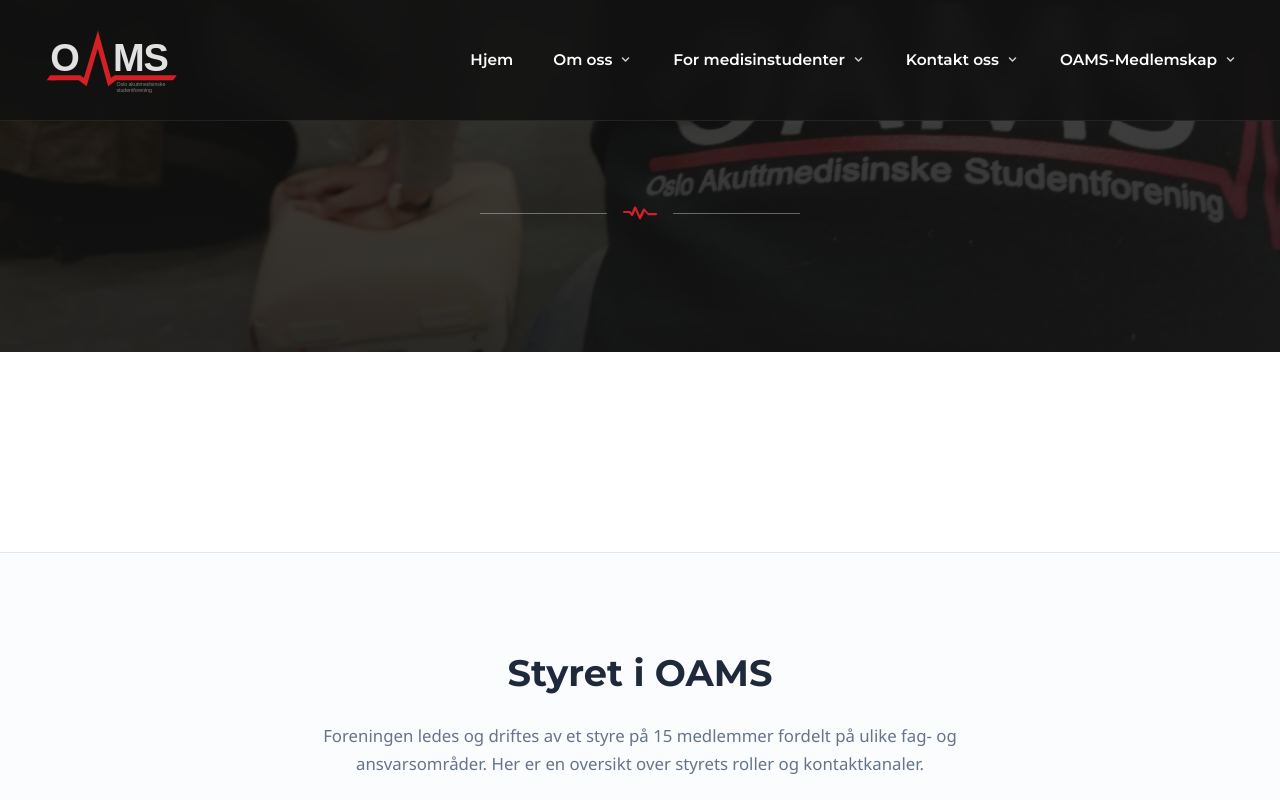
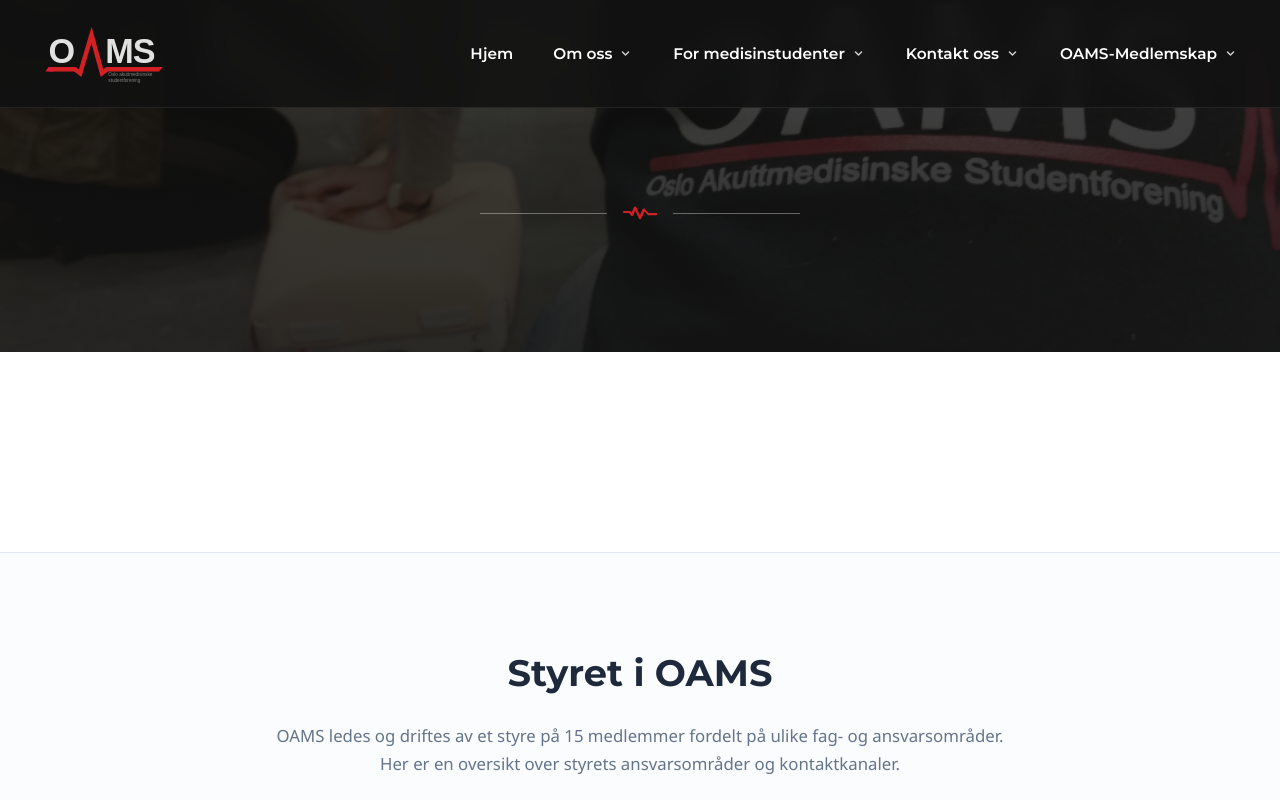
Before and after one commit to jonasber06/oams-nettside, a website with bundled scripts: page om_oss.html in a window 1280 px wide. Shown: the top 800 px of the page. Built offline with nearby package versions, Linux system fonts and the light colour scheme; some packages are replaced by stand-ins of ours; no server answers; the database is empty.

Commit message:
bits and bobs

```diff
--- a/om_oss.html
+++ b/om_oss.html
@@ -172,15 +172,14 @@
         <div class="text-center">
           <h2 class="section-title">Styret i OAMS</h2>
           <p class="section-text">
-            Foreningen ledes og driftes av et styre på 15 medlemmer fordelt på ulike fag- og ansvarsområder. Her er en
-            oversikt over styrets roller og kontaktkanaler.
+            OAMS ledes og driftes av et styre på 15 medlemmer fordelt på ulike fag- og ansvarsområder. Her er en
+            oversikt over styrets ansvarsområder og kontaktkanaler.
           </p>
         </div>
 
         <div class="board-roles-grid" data-cms-list="board-roles">
           <!-- Styreverv lastes dynamisk inn fra databasen via js/pages/om-oss.js -->
         </div>
-
       </div>
     </section>
 
--- a/style.css
+++ b/style.css
@@ -91,7 +91,7 @@ a:focus {
   background: var(--dark-header);
   backdrop-filter: blur(12px);
   -webkit-backdrop-filter: blur(12px);
-  padding: 16px 0;
+  padding: 14px 0;
   border-bottom: 1px solid rgba(255, 255, 255, 0.08);
   transition: padding 0.3s ease, background-color 0.3s ease, box-shadow 0.3s ease;
 }
@@ -119,12 +119,12 @@ a:focus {
 }
 
 .header-logo {
-  height: 82px;
+  height: 74px;
   width: auto;
-  max-width: 290px;
+  max-width: 260px;
   object-fit: contain;
   display: block;
-  margin-top: 6px;
+  margin-top: 5px;
   transition: height 0.3s ease, margin-top 0.3s ease, opacity 0.2s ease, transform 0.2s ease;
   will-change: height, margin-top;
 }
```
